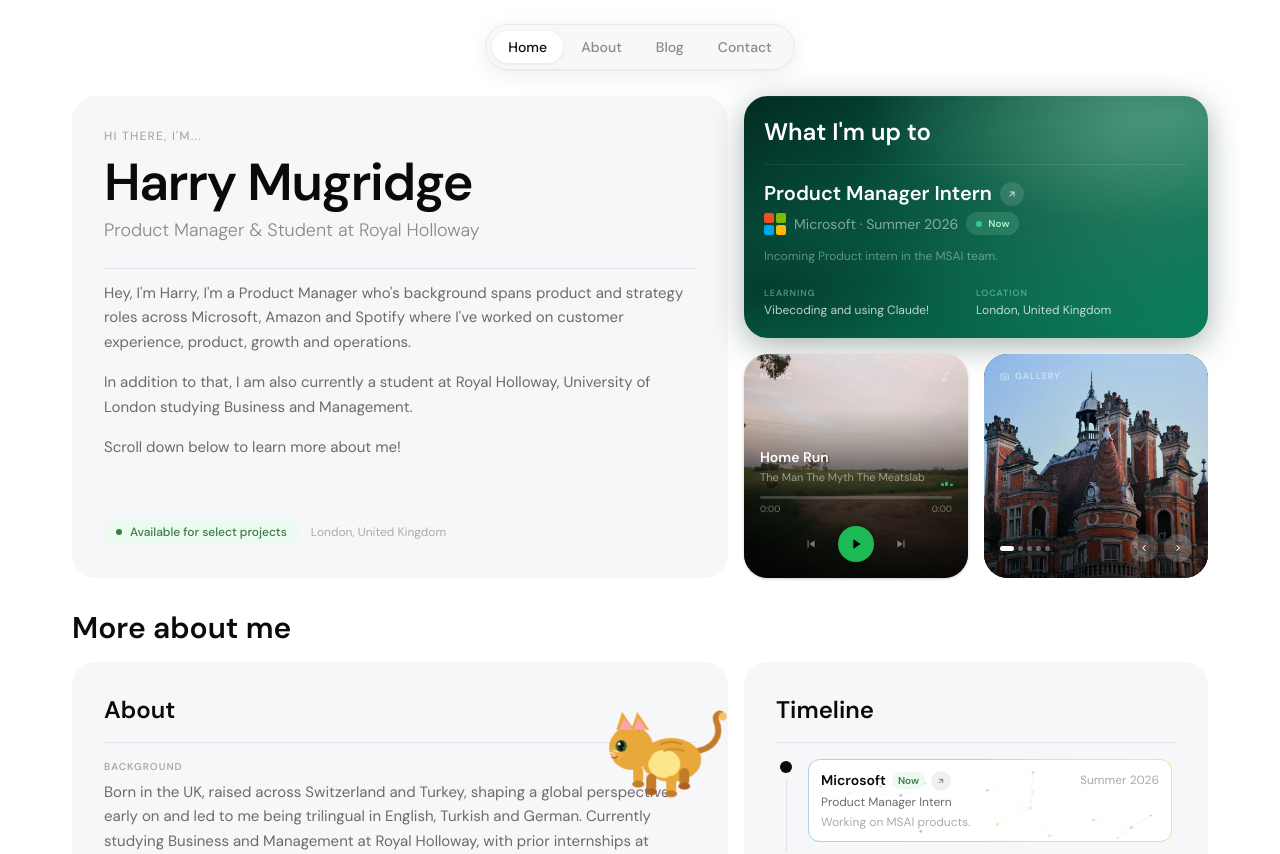
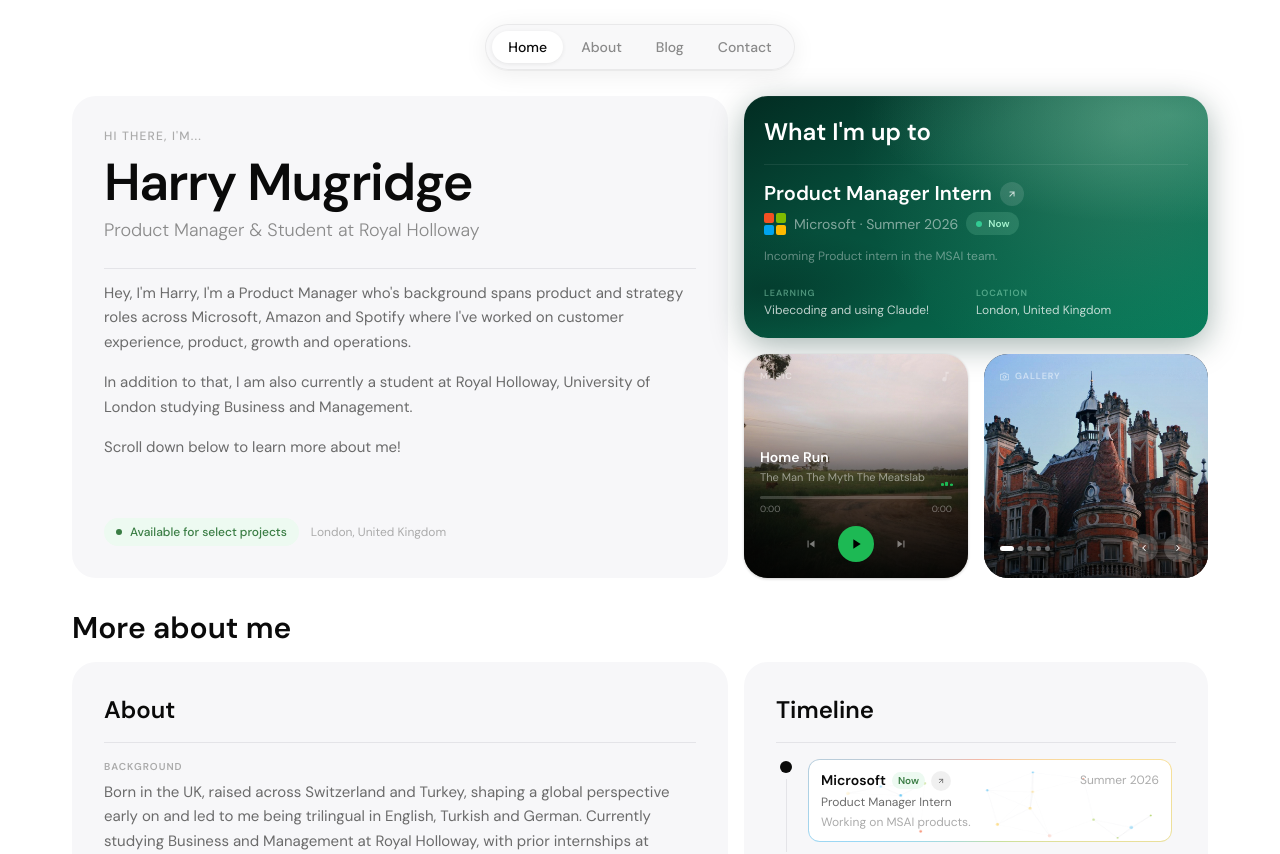
Before and after one commit to henry9960/mugrid.ge, a Next.js app: page / in a window 1280 px wide. Shown: the top 854 px of the page. Built offline with nearby package versions, Linux system fonts and the light colour scheme.

Commit message:
Remove cat walk easter egg from page load
Co-Authored-By: Claude Sonnet 4.6 <noreply@anthropic.com>

```diff
--- a/app/page.tsx
+++ b/app/page.tsx
@@ -1,5 +1,4 @@
 import Navbar from '@/components/Navbar'
-import CatWalk from '@/components/CatWalk'
 import HomeSection from '@/components/sections/HomeSection'
 import AboutSection from '@/components/sections/AboutSection'
 import BlogSection from '@/components/sections/BlogSection'
@@ -9,7 +8,6 @@ export default function Page() {
   return (
     <main className="min-h-screen bg-white">
       <Navbar />
-      <CatWalk />
       <div className="max-w-[1200px] mx-auto px-8">
         <section id="home" className="pt-24 pb-4">
           <HomeSection />
```
